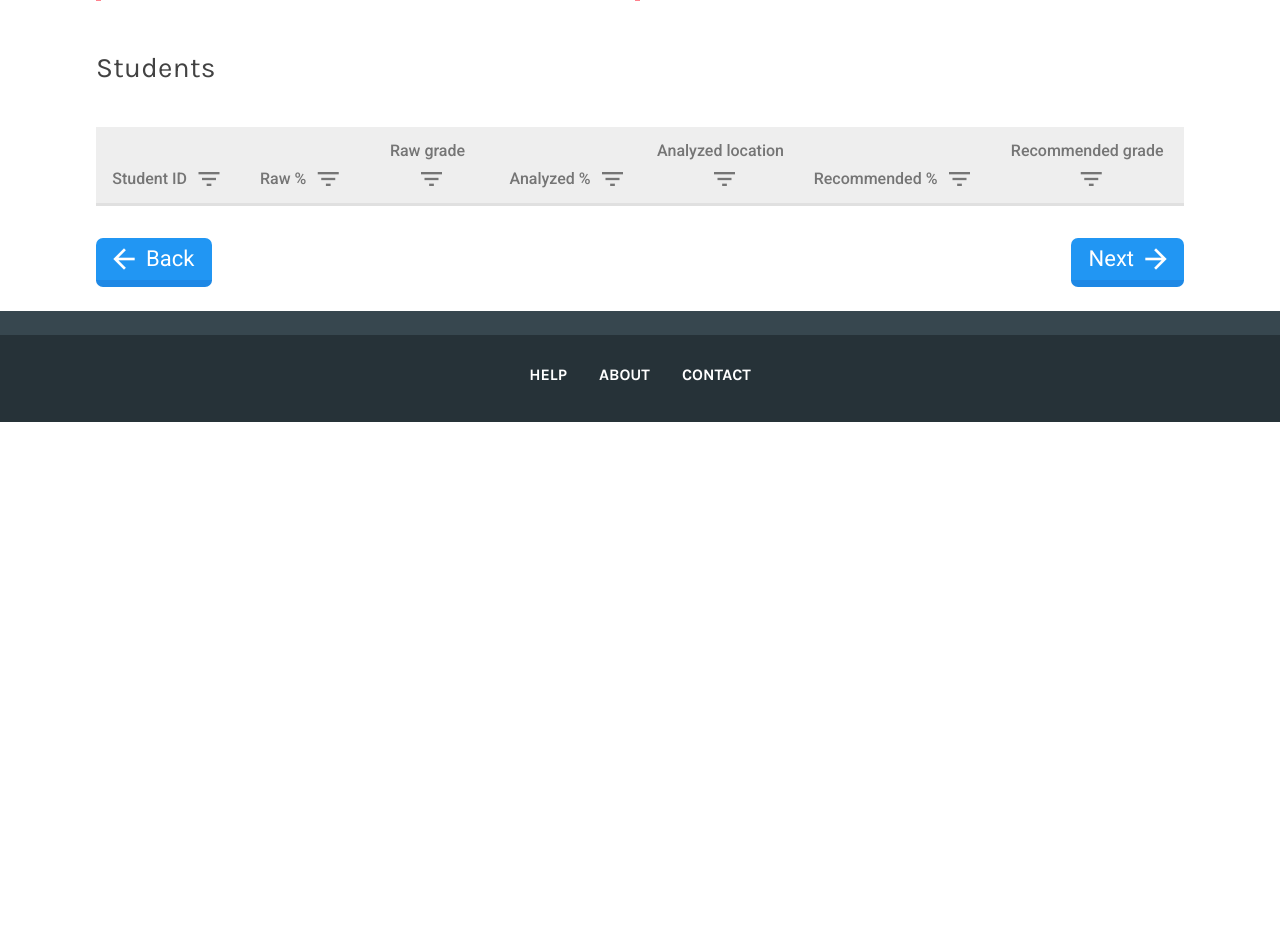
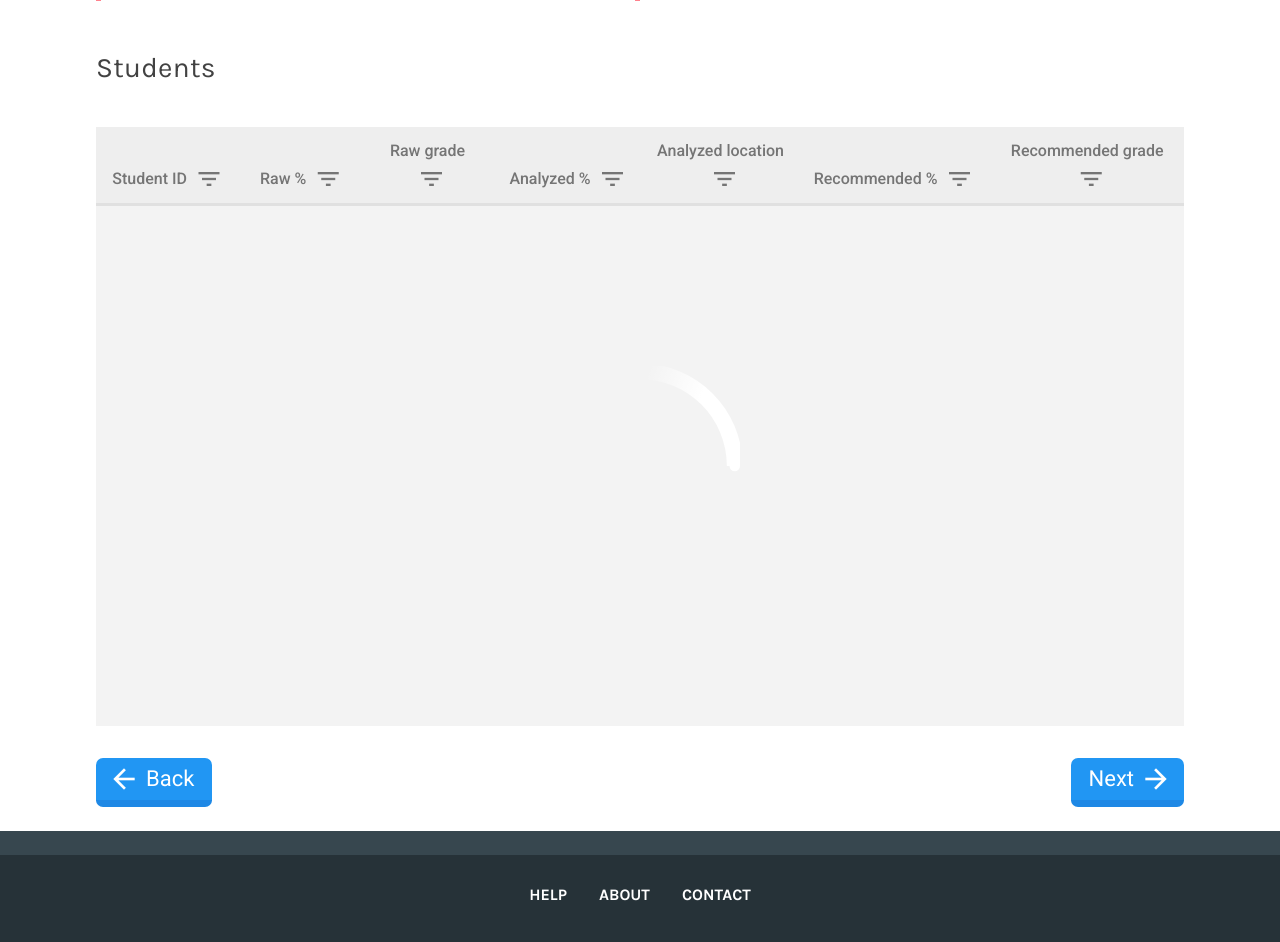
Before and after one commit to genericity/test-analysis, a Flask app: page /review in a window 1280 px wide. Shown: the part 1021-1963 px from the top of the page. Before the commit the page ends 1443 px from the top, so only its background shows below. Run offline with Flask 2, Linux system fonts and the light colour scheme; data that the repository does not hold is empty.

Commit message:
Added spinning animations to all relevant pages while things are loading.
- Uploaded a spinning SVG.
- Added a Spinner class, representing a spinning animation.
- This can be initiated into any container.
- Added style rules for the spinner.
- Updated template pages to contain the spinner.

```diff
--- a/static/css/styles.css
+++ b/static/css/styles.css
@@ -590,8 +590,6 @@ footer ul li a:hover {
 }
 
 #canvas-container {
-    min-height: 600px;
-    max-height: 1500px;
     height: 100%;
     margin-top: 24px;
     display: block;
@@ -680,3 +678,21 @@ b {
     margin-left: 1em;
     list-style-position: inside;
 }
+
+/* Spinner. */
+#spinner-container {
+    width: 100%;
+    height: 100%;
+    display: block;
+    position: relative;
+    background: #f3f3f3;
+    overflow: auto;
+}
+
+#spinner {
+    width: 200px;
+    height: 200px;
+    position: relative;
+    margin: 10em auto;
+    display: block;
+}
--- a/static/js/questions.js
+++ b/static/js/questions.js
@@ -1,3 +1,5 @@
+const spinner = new Spinner(document.getElementById('questions-table'));
+
 questionHandler().then((questions) => {
 	// Generate the entire block.
 	let all_questions = '';
@@ -5,4 +7,7 @@ questionHandler().then((questions) => {
 		all_questions += question.generateRow();
 	}
 	document.getElementById('question-body').innerHTML = all_questions;
+
+	// Hide the spinner.
+	spinner.hide();
 });
--- a/static/js/review.js
+++ b/static/js/review.js
@@ -8,6 +8,8 @@ let numUpOnePercent = 0;
 let numNeutralPercent = 0;
 let numDownOnePercent = 0;
 let numDownTwoPercent = 0;
+
+const spinner = new Spinner(document.getElementById('students-table'));
 
 studentHandler().then((students) => {
 	// Generate the entire block.
@@ -58,4 +60,6 @@ studentHandler().then((students) => {
 	document.getElementById('percentage-0').innerHTML = numNeutralPercent;
 	document.getElementById('percentage--1').innerHTML = numDownOnePercent;
 	document.getElementById('percentage--2').innerHTML = numDownTwoPercent;
+
+	spinner.hide();
 });
--- /dev/null
+++ b/static/js/spinner.js
@@ -0,0 +1,23 @@
+/**
+* Represents a loading icon.
+*/
+class Spinner {
+	constructor(container) {
+		this.container = container;
+		// Create the SVG image.
+		this.img = document.createElement('img')
+		this.img.src = '/static/loading.svg';
+		this.img.width = 200;
+		this.img.id = 'spinner';
+		// Create the container for the image.
+		this.imgContainer = document.createElement('div');
+		this.imgContainer.id = 'spinner-container';
+		this.imgContainer.appendChild(this.img);
+		this.container.appendChild(this.imgContainer);
+	}
+
+	hide() {
+		this.imgContainer.classList.add('hidden');
+		this.container.removeChild(this.imgContainer)
+	}
+}
--- a/templates/footer.html
+++ b/templates/footer.html
@@ -12,6 +12,7 @@
     <!-- Essential libraries and scripts. -->
     <script type="text/javascript" src="{{ url_for('static', filename='js/utils.js') }}"></script>
     <script type="text/javascript" src="{{ url_for('static', filename='js/libraries/promise_polyfill.js') }}"></script>
+    <script type="text/javascript" src="{{ url_for('static', filename='js/spinner.js') }}"></script>
 
     {% if upload %}
     <!-- Scripts for uploading files. -->
--- a/templates/grades.html
+++ b/templates/grades.html
@@ -43,7 +43,7 @@
                     <h3 id="questions-heading">Questions</h3>
                     <h3 id="students-heading">Students</h3>
                     <div id="canvas-container">
-                        <canvas id="graph-canvas"></canvas>
+                        <canvas id="graph-canvas" height="1"></canvas>
                     </div>
                 </div>
                 <div id="grade-boundaries">
--- a/templates/header.html
+++ b/templates/header.html
@@ -32,6 +32,8 @@
                 </li>
             </ul>
         </div>
+        <!-- Preload the loading icon. -->
+        <img src="/static/loading.svg" class="hidden">
     </header>
     <nav>
         <div class="inner-wrapper">
--- a/templates/questions.html
+++ b/templates/questions.html
@@ -14,7 +14,7 @@
                 Once you select NEXT, student performance and item difficulty will be re-calculated without the poor quality items.
             </p>
             <form id="questions" method="post" action="{{ url_for('grades_page') }}" enctype="multipart/form-data">
-                <table class="sortable-theme-minimal sorted-table" data-sortable>
+                <table class="sortable-theme-minimal sorted-table" id="questions-table" data-sortable>
                     <thead>
                         <tr>
                             <th data-sortable-type="numeric">Number</th>
--- a/templates/review.html
+++ b/templates/review.html
@@ -33,7 +33,7 @@
                         <td class="table-icon poor table-icon-down">trending_down</td><td class="table-percentage">%</td><td><span class="table-statistic-number" id="percentage--2">0</span>down 7.5%+</td></tr>
                 </table>
                 <h3>Students</h3>
-                <table class="sortable-theme-minimal sorted-table" data-sortable>
+                <table class="sortable-theme-minimal sorted-table" id="students-table" data-sortable>
                     <thead>
                         <tr>
                             <th>Student ID</th>
```
Also changed, not shown: static/css/export.css (added, +18 -0 lines), static/js/visualize.js (+11 -6 lines), static/js/loading.js (added), static/loading.svg (added).
